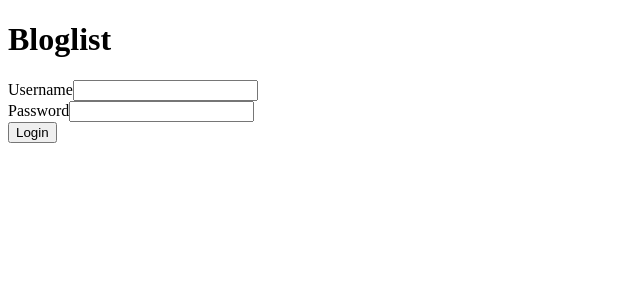
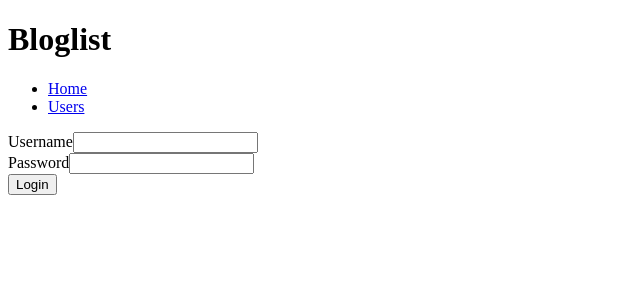
Before and after one commit to RicLobo626/fso-part5, a React (Vite) app in the folder bloglist-frontend/: page / in a window 1280 px wide. Shown: the top 300 px of the page, without its empty margins (0-640 px from the left). Built offline with nearby package versions, Linux system fonts and the light colour scheme.

Commit message:
Add nav links to header

```diff
--- a/bloglist-frontend/src/components/TheHeader.jsx
+++ b/bloglist-frontend/src/components/TheHeader.jsx
@@ -1,8 +1,20 @@
 import { Button } from "@/components";
 import { useAuth } from "@/contexts";
+import { Link } from "react-router-dom";
 
 export const TheHeader = () => {
   const { user, logoutUser } = useAuth();
+
+  const links = [
+    {
+      to: "/",
+      text: "Home",
+    },
+    {
+      to: "/users",
+      text: "Users",
+    },
+  ];
 
   return (
     <header>
@@ -14,6 +26,16 @@ export const TheHeader = () => {
           <Button onClick={logoutUser} text="Logout" />
         </p>
       )}
+
+      <nav>
+        <ul>
+          {links.map((link) => (
+            <li key={link.to}>
+              <Link to={link.to}>{link.text}</Link>
+            </li>
+          ))}
+        </ul>
+      </nav>
     </header>
   );
 };
```
